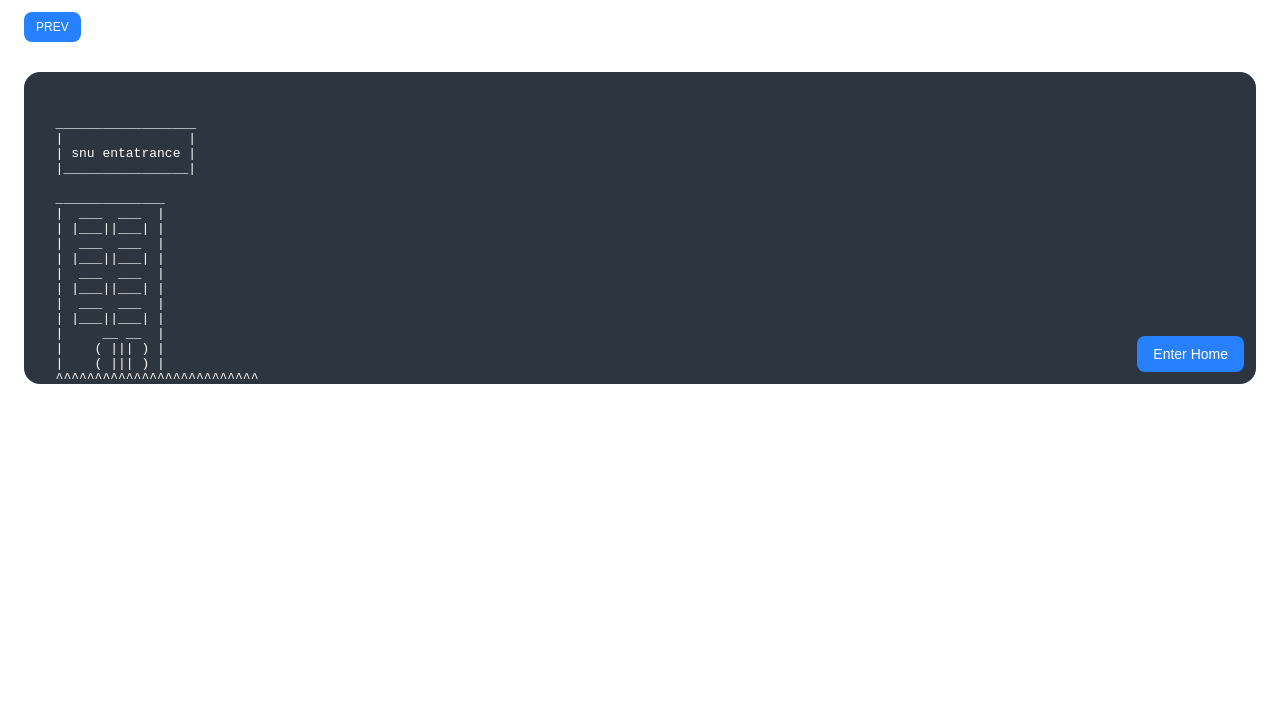
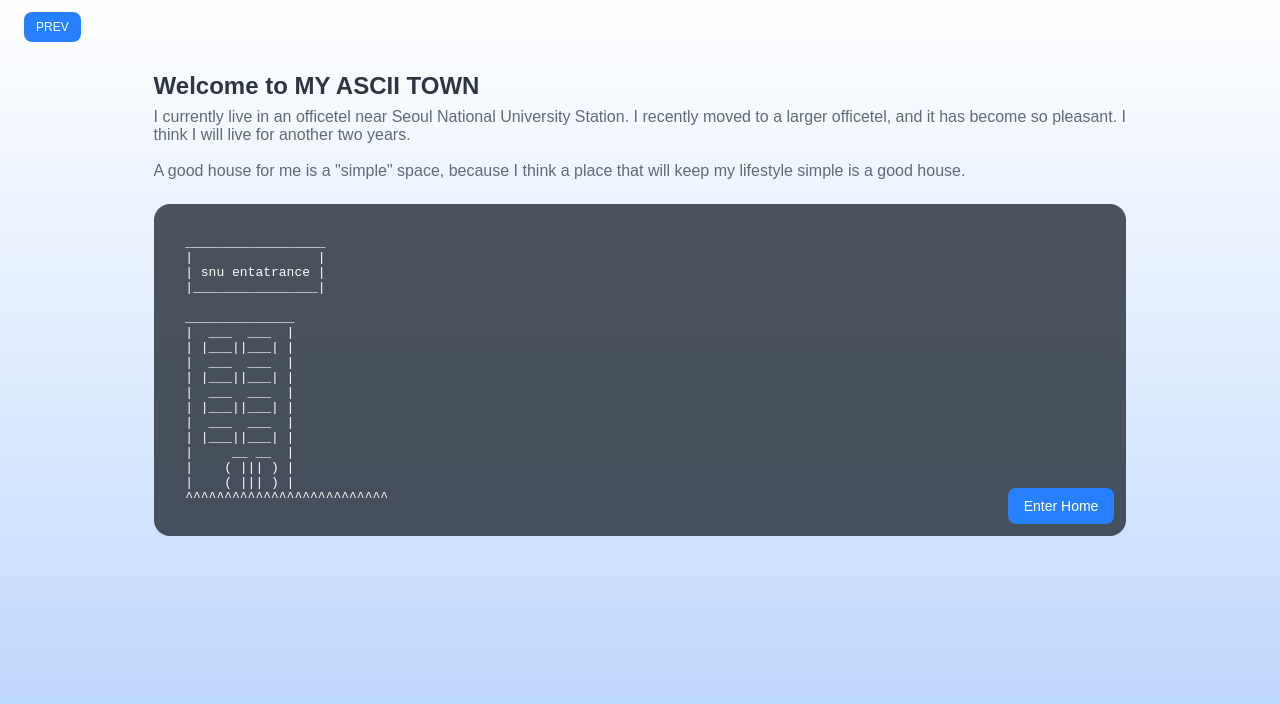
Before and after one commit to SooyeonYeom/SooyeonYeom.github.io, a Next.js app: page /asciitown in a window 1280 px wide. Shown: the top 704 px of the page. Built offline with nearby package versions, Linux system fonts and the light colour scheme.

Commit message:
add Text in ASCIITOWN

```diff
--- a/src/app/asciitown/page.tsx
+++ b/src/app/asciitown/page.tsx
@@ -12,8 +12,6 @@ import ASCIICard from '../components/ASCIICard';
 
 
 const ASCIITOWNPage: React.FC = () => {
-  const [animateText, setAnimateText] = useState(false); // animateText state 추가
-
 
   const interiorAsciiArt = `
   ________________________
@@ -23,14 +21,15 @@ const ASCIITOWNPage: React.FC = () => {
 
 
 
+
                     ____
-                  /    \\
+                   /    \\
                   /______\\
-                    ||
+                     ||
       /~~~~~~~~\\     ||
-    /~ () ()  ~\\    ||
+     /~ () ()  ~\\    ||
     (_)========(_)   ||
-  ___I|_________|I  _||_
+  ___I|_________|I___||_____
   /////////////////////////
 `;
 
@@ -58,19 +57,29 @@ const exteriorAsciiArt = `
 
 
   return (
-    <>
+    <div style={{ height : '100vh', background: 'linear-gradient(180deg, #FFFFFF 0%, #B7D3FF 100%)'}}>
        <Header
         leftButtonText="PREV"
         leftButtonDestination="/"
         leftButtonSize="small"
       />
-      <div style={{ margin: '72px 24px 0 24px' }}>
+      <div style={{ padding: '72px 12% 0 12%' }}>
+      <Stack direction='vertical' gutter={8}>
+      <Text size="500" weight="semibold" color={colors.Grey800} textAlign="left">
+      Welcome to MY ASCII TOWN
+      </Text>
+      <Text size="300" weight="regular" color={colors.Grey600} textAlign="left">
+      I currently live in an officetel near Seoul National University Station. I recently moved to a larger officetel, and it has become so pleasant. I think I will live for another two years.
+      <br/><br/>
+      A good house for me is a "simple" space, because I think a place that will keep my lifestyle simple is a good house.</Text>
+      <Spacing height='16px'/>
+      </Stack>
       <ASCIICard
           interiorAsciiArt={interiorAsciiArt}
           exteriorAsciiArt={exteriorAsciiArt}
         />
       </div>
-    </>
+    </div>
   );
 };
 
--- a/src/app/components/ASCIICard.tsx
+++ b/src/app/components/ASCIICard.tsx
@@ -27,9 +27,9 @@ const ASCIICard: React.FC<ASCIICardProps> = ({ interiorAsciiArt, exteriorAsciiAr
         position: 'relative', // 부모 요소를 기준으로 자식 요소를 배치할 수 있도록 position 속성 추가
         padding: '16px',
         borderRadius: '16px',
-        backgroundColor: colors.Grey800,
+        backgroundColor: 'rgba(45, 53, 65, 0.85)',
         color: '#ffffff',
-        height: '280px',
+        height: '300px',
         overflow: 'auto', // ASCII art이 넘칠 경우 스크롤 표시
         opacity: show ? 1 : 0, // show 상태에 따라 투명도 설정
         transition: 'opacity 1s ease',// 투명도 트랜지션 설정
@@ -37,9 +37,10 @@ const ASCIICard: React.FC<ASCIICardProps> = ({ interiorAsciiArt, exteriorAsciiAr
         transitionProperty: 'opacity, transform', // 트랜지션 속성 설정
         transitionDuration: '1s', // 트랜지션 지속 시간 설정
         transitionTimingFunction: 'ease', // 트랜지션 타이밍 함수 설정
+        backdropFilter: 'blur(8px)', // backdrop-filter 속성 추가
       }}
     >
-      <pre style={{ fontFamily: 'monospace', whiteSpace: 'pre-wrap' }}>
+      <pre style={{ fontFamily: 'monospace', whiteSpace: 'pre-wrap', margin : 0 }}>
       {isInterior ? interiorAsciiArt : exteriorAsciiArt}</pre> {/* interior와 exterior에 따라 다른 ASCII art를 렌더링 */}
       <div
         style={{
--- a/src/app/page.tsx
+++ b/src/app/page.tsx
@@ -42,7 +42,7 @@ const MyPage: React.FC = () => {
           <Spacing height="16px" />
           <AnimatedText size="300" weight="regular" color={colors.Grey600} textAlign="center" animate={animateText}>I'm majoring in visual design at SNU.</AnimatedText>
           <AnimatedText size="300" weight="regular" color={colors.Grey600} textAlign="center" animate={animateText}>I usually design and sometimes develop.</AnimatedText>
-          <Spacing height="24px" />
+          <Spacing height="16px" />
           <Stack direction="vertical" gutter={8} alignItems="center" justifyContent='center'>
           <StyledLink href="/asciitown">
             <Card imageUrl="/town.png" text="ASCII TOWN" />
```
